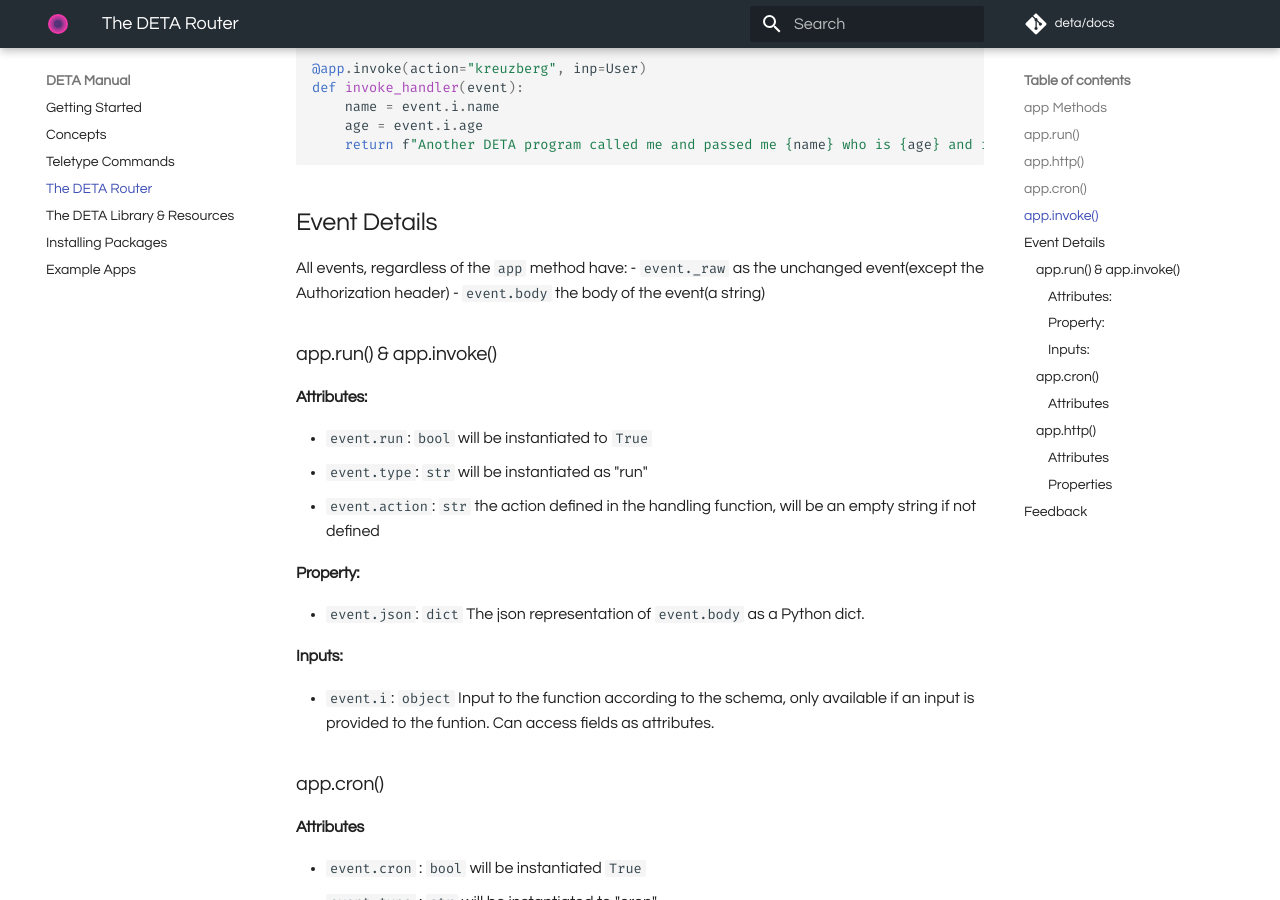
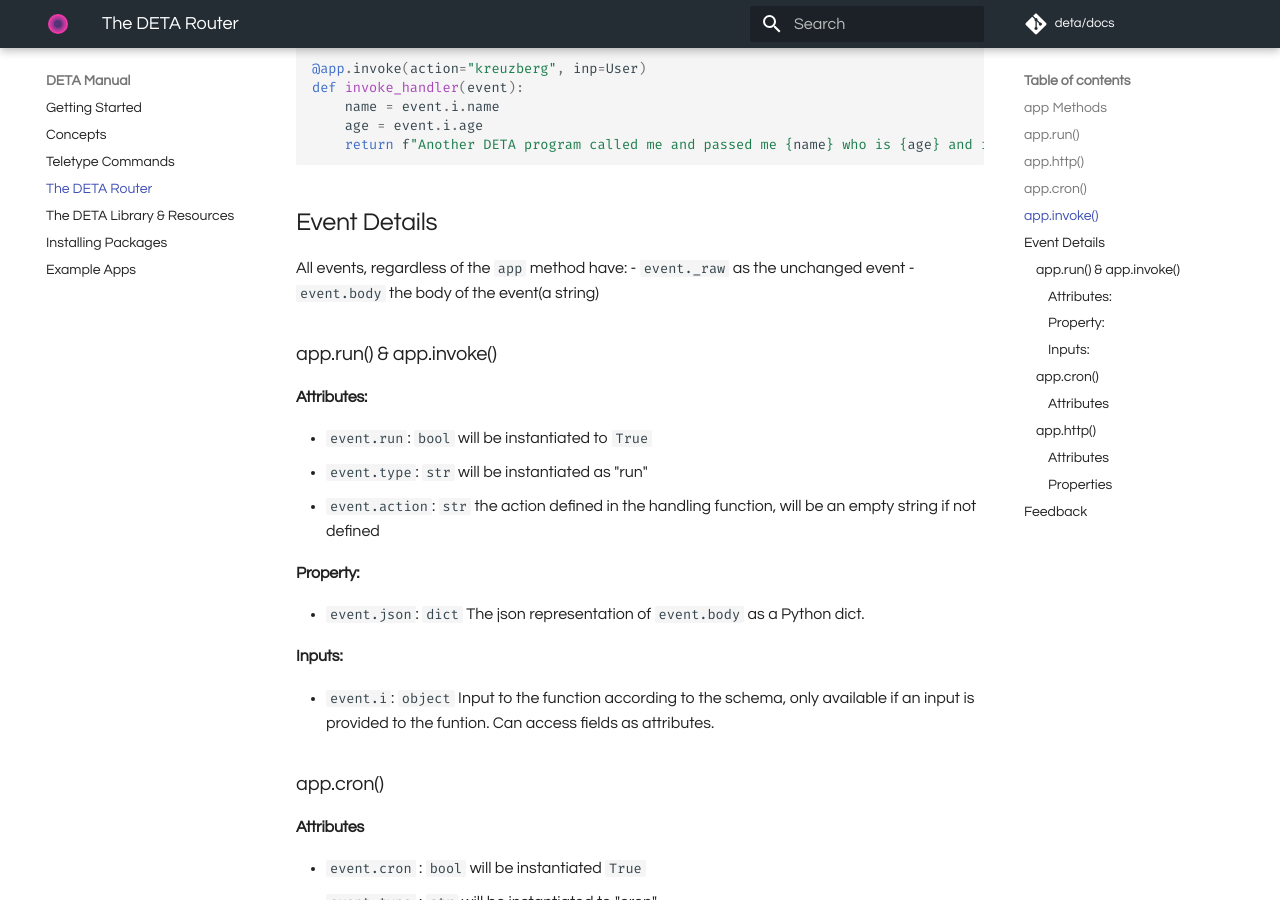
Before and after one commit to fmquaglia/manual, an MkDocs documentation site: the page built from docs/DETA_router.md, in a window 1280 px wide and 900 px high, scrolled down 4134 px. Built offline with MkDocs 1.6.1 and Material for MkDocs 9.7.7, drawn with Linux system fonts in a browser that asks for light colours; comment, search, counter and statistics services are not loaded.

Commit message:
event headers

```diff
--- a/docs/DETA_router.md
+++ b/docs/DETA_router.md
@@ -208,7 +208,7 @@ def invoke_handler(event):
 ## Event Details
 
 All events, regardless of the `app` method have:
-- `event._raw` as the unchanged event(except the Authorization header)
+- `event._raw` as the unchanged event
 - `event.body` the body of the event(a string)
 
 ### app.run() & app.invoke()
```
